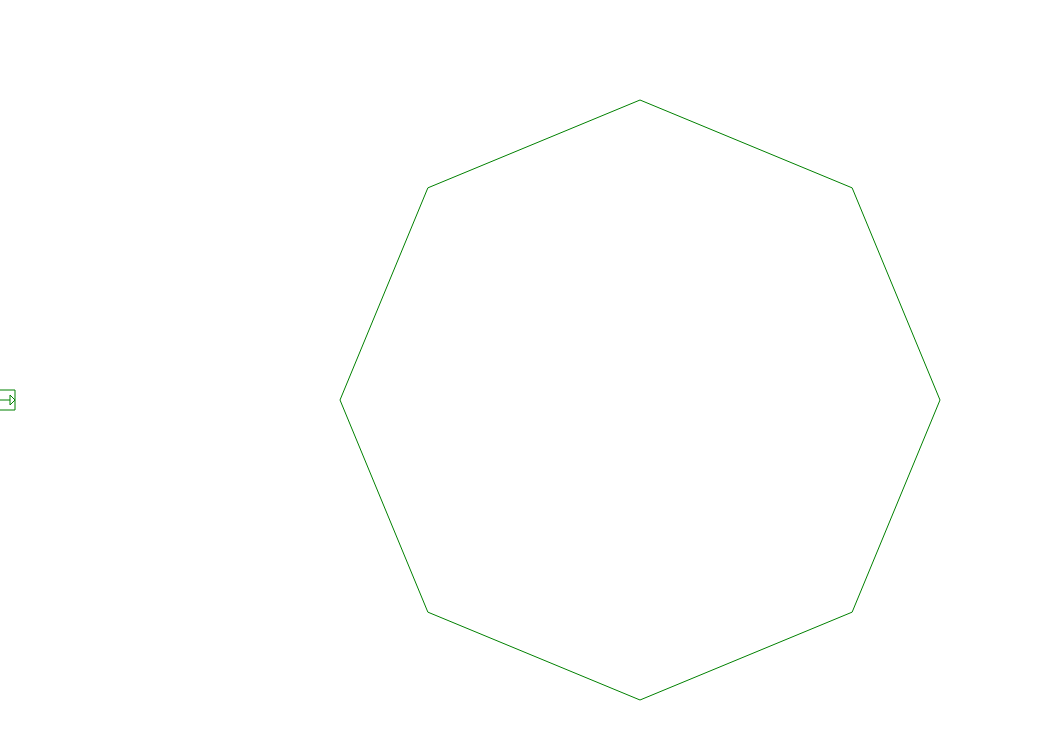
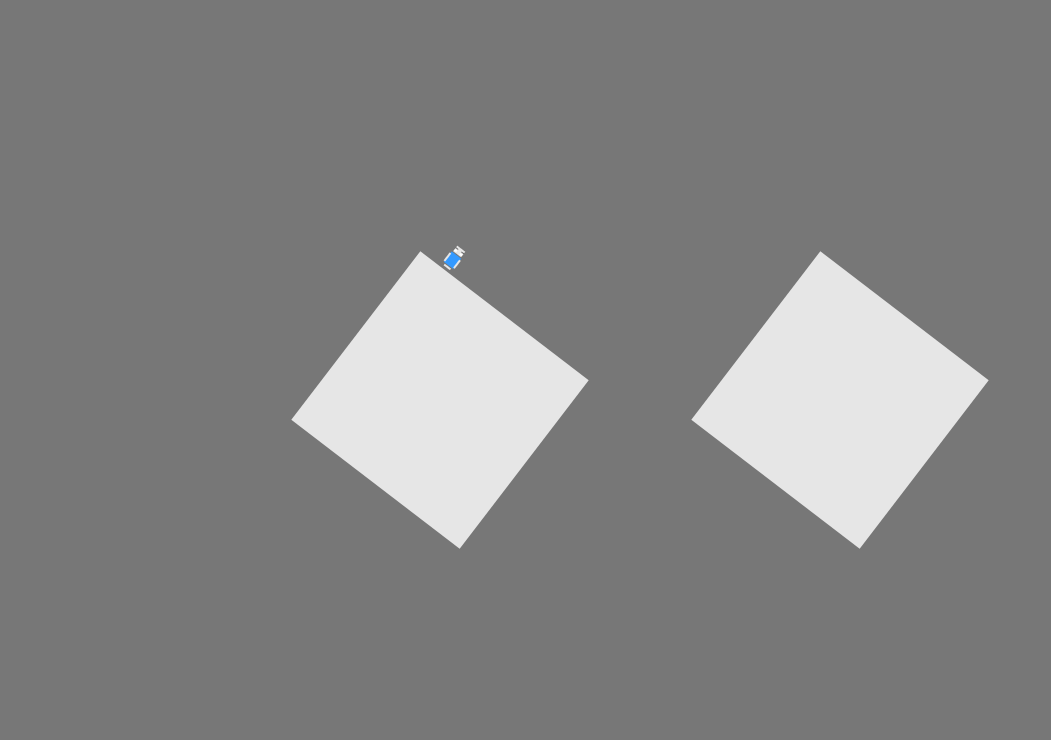
Before and after one commit to lukasharing/Mario-Galaxy-2d, a plain HTML site: page index.html in a window 1280 px wide. Shown: the whole page, without its empty margins (0-1051 px from the left). Drawn offline with Linux system fonts and the light colour scheme.

Commit message:
Sprites Added
They load async and wait until all are loaded by promises.

```diff
--- a/index.html
+++ b/index.html
@@ -7,6 +7,7 @@
     <script src="./js/vector.js"></script>
     <script src="./js/shape.js"></script>
     <script src="./js/entity.js"></script>
+    <script src="./js/random.js"></script>
     <script src="./js/init.js"></script>
     <script src="./js/game.js"></script>
   </head>
--- a/js/entity.js
+++ b/js/entity.js
@@ -1,35 +1,54 @@
+// ENTITIES SHOULD HAVE ALL THE SAME PATTERN
+const SPRITE = {  };
+
 class Entity{
 
   constructor(_x, _y, _w, _h){
-    this.box = (new Shape(_x, _y, 0.0, 0.0)).makeRectangle(_w, _h);
+    this.collision = (new Shape(_x, _y, 0.0)).makeRectangle(_w, _h);
     this.velocity = new Vector();
 
-    this.k = new Vector();
+    // Gfx
+    this.sprite = new Vector(16, 26);
+    this.gfx_id = 0;
+    this.gfx_frame = 0;
 
+    // Physics
     this.coordSystem = [new Vector(0.0, 0.0, 0.0), new Vector(0.0, 0.0, 0.0)];
     this.isJumping = false;
   };
 
-  get position(){ return this.box.position; };
+  get position(){ return this.collision.position; };
 
-  jump(){
+  jump(factor){
     if(this.isJumping < 0){
       this.isJumping = 10;
-      return this.velocity.add(this.coordSystem[1].scale(30.0));
+      return this.coordSystem[1].scale(factor);
     }
-    return this.velocity;
+    return new Vector();
   }
 
-  draw(ctx){
-    this.box.draw(ctx);
-    this.velocity.draw(ctx, this.position.x, this.position.y);
+  draw(game){
+    game.ctx.save();
+      game.ctx.translate(this.position.x, this.position.y);
+      game.ctx.rotate(this.collision.rotation);
+      game.ctx.drawImage(game.get_gfx(0),
+                         this.gfx_id * this.sprite.x,
+                         this.gfx_id * this.sprite.y,
+                         this.sprite.x,
+                         this.sprite.y,
+                         -(this.sprite.x >> 1),
+                         -(this.sprite.y >> 1),
+                         this.sprite.x,
+                         this.sprite.y
+                       );
+    game.ctx.restore();
   };
 
   intersect(floor){
-    let v1 = this.box.getEdges();
+    let v1 = this.collision.getEdges();
     let v2 = floor.getEdges();
 
-    let axies = [...this.box.normals, ...floor.normals];
+    let axies = [...this.collision.normals, ...floor.normals];
     let total_shadow = 0;
     let idx = -1, min_distance = 1000000;
     for(let i = 0; i < axies.length; ++i){
@@ -54,35 +73,41 @@ class Entity{
       }
     }
     if(total_shadow == axies.length){
-      this.box.position = this.box.position.add(axies[idx].scale(Math.abs(min_distance)));
+      this.collision.position = this.collision.position.add(axies[idx].scale(Math.abs(min_distance)));
     }
     return total_shadow;
   };
 
+  // TODO: GET RID OF MODULUS INSIDE FOR LOOP
   nearest_side(floor){
     let v2 = floor.getEdges();
-    let dl = new Array(v2.length);
+    let k = -1, last = 1e10;
     for(let i = 0; i < v2.length; ++i){
       let ps = new Vector(this.position.x - v2[i].x, this.position.y - v2[i].y);
       let nr = floor.normals[i];
-      let ap = nr.dot(ps) / ps.length;
-      dl[i] = ap < 0.0 ? 1e10 : getDistanceSegment(v2[i], v2[(i + 1) % v2.length], this.box.position);
-    }
-
-    let k = 0;
-    for(let i = 1; i < dl.length; ++i){
-      if(dl[i] < dl[k]){
+      /*
+        let normal be n
+        let vertex be v
+        let position be p
+        n . (p - v) = ||n||||p - v||sin(alpha),
+        sin(aplha) >= 0 => 0 <= aplha <= PI / 2
+        because sin(alpha) >= 0 => n . (p - v) / (||n||||p - v||) >= 0
+        ||n|| = 1
+        || p - v || > 0
+        then it can be optimized => n . (p - v) >= 0
+      */
+      let ds = nr.dot(ps) < 0.0 ? 1e10 : getDistanceSegment(v2[i], v2[(i + 1) % v2.length], this.collision.position);
+      if(ds < last){
         k = i;
       }
     }
-    if(dl[k] >= 1e10){ return []; }
-    return [floor.normals[k].perpendicular(), floor.normals[k].scale(-1)];
+    return k;
   }
 
   update(floor){
     let maxForce = 0.0, object = floor[0], num_in = 0;
     let velocity = this.velocity;
-    this.box.position = this.box.position.add(velocity);
+    this.collision.position = this.collision.position.add(velocity);
 
     let touching_floor = false;
     floor.forEach((e, i)=>{
@@ -103,40 +128,45 @@ class Entity{
     });
     // Changing Coord System
     let new_coord = this.nearest_side(object);
-    if(new_coord.length < 2){
+
+    let friction = 0.95;
+    if(touching_floor){
+      --this.isJumping;
+      friction = 0.80;
+    }
+
+    // Gravity
+    velocity = velocity.subtract(this.coordSystem[1]);
+
+    if(new_coord >= 0){
+      // If we find
+      this.coordSystem[0] = object.normals[new_coord].perpendicular().scale(-1);
+      this.coordSystem[1] = object.normals[new_coord];
+
+      if(touching_floor && floor.angular_velocity != 0.0){
+        // Pushing to rotation.
+        let vb = object.collision[new_coord];
+        let vc = object.collision[(new_coord + 1) % object.collision.length];
+        let cs = vc.subtract(vb).normalize().scale(-Math.sin(object.angular_velocity) * vb.length);
+        this.collision.position = this.collision.position.add(cs);
+      }
+    }else{
       // If we dont find any near segment.
       const vy = new Vector(this.position.x - object.position.x, this.position.y - object.position.y).normalize();
       const vx = vy.perpendicular().scale(-1);
       this.coordSystem[0] = vx;
       this.coordSystem[1] = vy;
-    }else{
-      this.coordSystem = new_coord;
     }
-
-    let friction = 0.95;
-    if(touching_floor){
-      --this.isJumping;
-      friction = 0.80;
-
-      if(object.angular_velocity != 0.0){
-        // Pushing to rotation.
-        let vb = this.coordSystem[1];
-        let vr = vb.rotate(object.angular_velocity);
-        let prp = vr.subtract(vb);
-        this.box.position = this.box.position.add(prp.scale(300));
-
-      }
-    }
-
-    // Gravity
-    //velocity = velocity.subtract(this.coordSystem[1]);
 
     // Set the new Velocity after friction.
     this.velocity = velocity.scale(friction);
 
     // Rotation Angle
     let angle = Math.atan2(this.coordSystem[1].x, -this.coordSystem[1].y);
-    this.box.rotate(angle - this.box.rotation);
+    let df = angle - this.collision.rotation;
+    if(df != 0.0){
+      this.collision.rotate(df);
+    }
   };
 
 }
--- a/js/game.js
+++ b/js/game.js
@@ -1,4 +1,5 @@
-const MAX_ENTITIES = 20;
+const MAX_ENTITIES = 128;
+const MAX_GFXS = 256;
 const MAX_FPS = 10.0;
 
 // Vectors;
@@ -26,8 +27,30 @@ class Game{
     this.stop = null;
     this.last_tick = 0;
 
-    this.DEBUG = true;
+    // Gfxs
+    this.total_gfx = 0;
+    this.cache_gfx = new Array(MAX_GFXS);
+
+    this.DEBUG = false;
   };
+
+  // "CACHE" functions
+  load_gfx(path){
+    return new Promise((resolve, reject) => {
+      const gfx = new Image();
+      gfx.onload = ()=>{
+        this.cache_gfx[this.total_gfx++] = gfx;
+        resolve();
+      };
+
+      gfx.onerror = ()=>{
+        reject();
+      };
+      gfx.src = path;
+    });
+  };
+
+  get_gfx(id){ return this.cache_gfx[id]; };
 
   pressKey(_key){ ++this.keys[_key]; };
   unpressKey(_key){ this.keys[_key] = 0; };
@@ -55,17 +78,17 @@ class Game{
       }else{
         if(this.keys[37] > 0){
           ++this.keys[37];
-          v = v.add(this.entities[0].coordSystem[0]);
+          v = v.add(this.entities[0].coordSystem[0].scale(0.6));
         }
 
         if(this.keys[39] > 0){
           ++this.keys[39];
-          v = v.subtract(this.entities[0].coordSystem[0]);
+          v = v.subtract(this.entities[0].coordSystem[0].scale(0.6));
         }
 
         if(this.keys[32] > 0){
           ++this.keys[32];
-          v = this.entities[0].jump();
+          v = v.add(this.entities[0].jump(20.0));
         }
       }
       this.entities[0].velocity = v;
@@ -82,11 +105,11 @@ class Game{
   };
 
   render(){
-    const ctx = this.ctx;
-    ctx.clearRect(0, 0, this.width, this.height);
+    //this.ctx.imageSmoothingEnabled = false;
+    this.ctx.clearRect(0, 0, this.width, this.height);
 
-    this.floor.forEach(e=>{ e.draw(ctx); });
-    this.entities.forEach(e=>{ e.draw(ctx); });
+    this.floor.forEach(e=>{ e.draw(this); });
+    this.entities.forEach(e=>{ e.draw(this); });
   };
 
   play(time){
@@ -111,16 +134,28 @@ class Game{
 
     const wm = this.width >> 1, hm = this.height >> 1;
 
-    this.floor.push(
+    /*this.floor.push(
       //new Shape(100, 300, 0.01).makeRegularPolygon(4, 100).rotate(Math.PI / 2),
-      //new Shape(400, 300, 0.001).makeRegularPolygon(5, 200),
+      new Shape(400, 300, 0.0).makeRegularPolygon(5, 200),
       new Shape(this.width / 2, this.height / 2, 0.0).makeRegularPolygon(8, 300)
-    );
+    );*/
 
-
+    // Player
     this.entities[0] = new Entity(0, hm, 10, 15);
 
-    this.play(this.last_tick = performance.now());
+    let total = 2;
+    for(let i = 0; i < total; ++i){
+      let d = Math.PI * 2 / total * i;
+      let dx = this.width / 2 + Math.cos(d) * 200;
+      let dy = this.height / 2 + Math.sin(d) * 200;
+      this.floor.push(new Shape(dx, dy, 0.01).makeRegularPolygon((i>>1) + 4, 150));
+    }
+
+    Promise.all([
+      this.load_gfx("./img/player.png")
+    ]).then(e=>{
+      this.play(this.last_tick = performance.now());
+    });
   };
 
 };
--- /dev/null
+++ b/js/random.js
@@ -0,0 +1,28 @@
+class Random extends Entity{
+
+  constructor(_x, _y, _w, _h){
+    super(_x, _y, _w, _h);
+
+    this.last_position = new Vector(_x, _y);
+  }
+
+  update(floor){
+    let v = this.velocity;
+
+    let rnd = Math.random();
+    if(rnd < 0.1){
+      v = v.subtract(this.coordSystem[0].scale(4));
+    }
+
+    let df = this.box.position.subtract(this.last_position).length;
+    if(df <= 0.001 || rnd < 0.01){
+      v = v.add(this.jump(30.0));
+    }
+
+    this.last_position = this.position;
+
+    this.velocity = v;
+    super.update(floor);
+  }
+
+}
--- a/js/shape.js
+++ b/js/shape.js
@@ -14,6 +14,19 @@ class Shape{
 
   getEdges(){ return this.collision.map(e=>e.add(this.position)); };
 
+  get mass(){ return this.collision[0].length; };
+
+  draw(game){
+    let edges = this.getEdges();
+    game.ctx.beginPath();
+    game.ctx.moveTo(edges[0].x, edges[0].y);
+    for(let i = 1; i < edges.length; ++i){
+      game.ctx.lineTo(edges[i].x, edges[i].y);
+    }
+    game.ctx.fillStyle = "#e6e6e6";
+    game.ctx.closePath();
+    game.ctx.fill();
+  };
 
   makeRectangle(_w, _h){
     this.collision = new Array(4);
@@ -63,20 +76,6 @@ class Shape{
     return this;
   };
 
-  get mass(){ return this.collision[0].length; };
-
-  draw(ctx){
-    let edges = this.getEdges();
-    ctx.beginPath();
-    ctx.moveTo(edges[0].x, edges[0].y);
-    for(let i = 1; i < edges.length; ++i){
-      ctx.lineTo(edges[i].x, edges[i].y);
-    }
-    ctx.strokeStyle = "green";
-    ctx.closePath();
-    ctx.stroke();
-  };
-
   update(time){
     if(this.angular_velocity != 0.0){
       this.rotate(this.angular_velocity);
--- a/js/vector.js
+++ b/js/vector.js
@@ -23,17 +23,18 @@ class Vector {
   mid(_v){ return new Vector((this.x + _v.x) / 2, (this.y + _v.y) / 2, (this.z + _v.z) / 2); };
   rotate(a){ let c = Math.cos(a), s = Math.sin(a); return new Vector(c * this.x - s * this.y, s * this.x + c * this.y, this.z); }
   draw(ctx, x = 0.0, y = 0.0){
-    let a = Math.atan2(-this.y, this.x);
+    let a = Math.atan2(this.y, this.x);
+    let l = this.length;
     ctx.save();
       ctx.beginPath();
       ctx.translate(x, y);
       ctx.rotate(a);
       ctx.moveTo(0, 0);
-      ctx.lineTo(10, 0);
-      ctx.lineTo(10,-5);
-      ctx.lineTo(15, 0);
-      ctx.lineTo(10, 5);
-      ctx.lineTo(10, 0);
+      ctx.lineTo(l, 0);
+      ctx.lineTo(l,- 10);
+      ctx.lineTo(l + 10, 0);
+      ctx.lineTo(l, 10);
+      ctx.lineTo(l, 0);
       ctx.stroke();
     ctx.restore();
   };
--- a/style.css
+++ b/style.css
@@ -9,8 +9,5 @@ html, body{
 
 body{
   align-items: center;
+  background: #777;
 }
-
-canvas{
-  background: white;
-}
```
Also changed, not shown: levels.json (added, +46 -0 lines), img/player.png (added).
